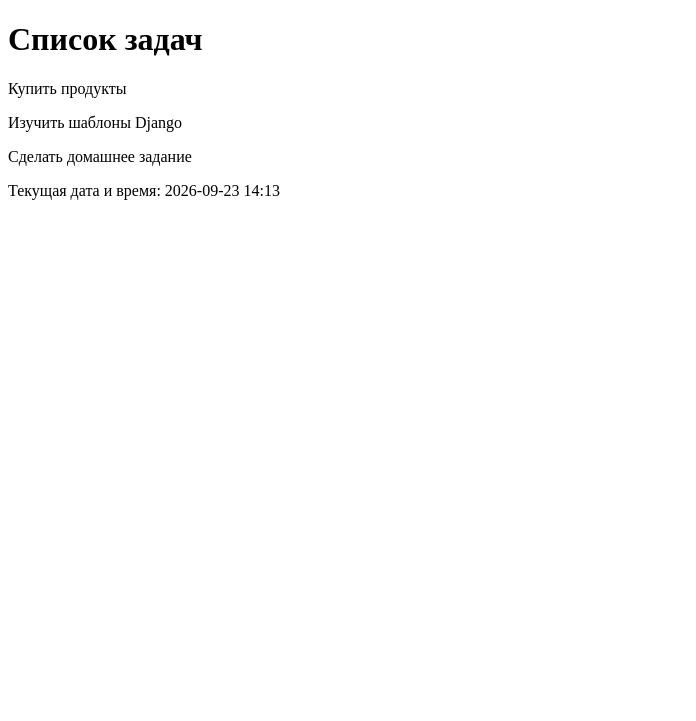
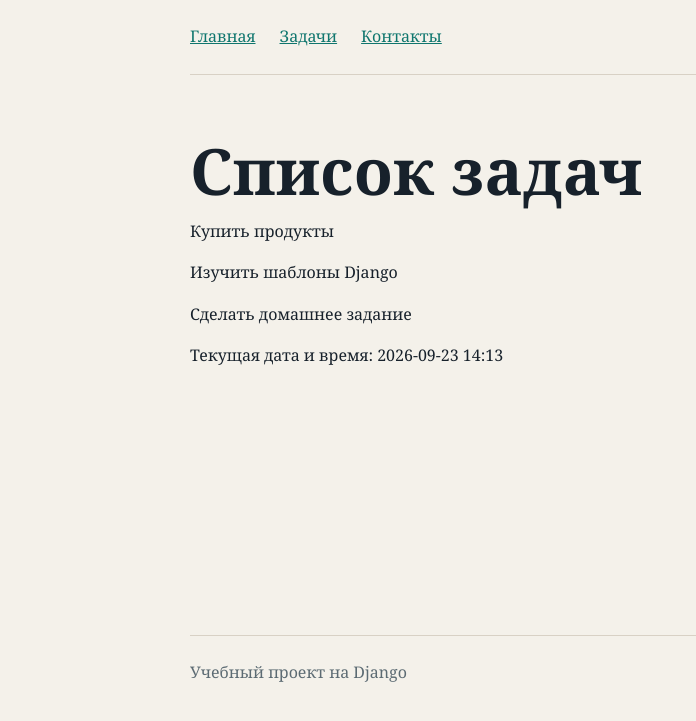
Before and after one commit to Alih5690000/someuselessrepo, a Django app: page /tasks/ in a window 1280 px wide. Shown: the top 721 px of the page, without its empty margins (0-696 px from the left). Run offline with Django 5.2, Linux system fonts and the light colour scheme.

Commit message:
Completed task

```diff
--- /dev/null
+++ b/myproject/main/static/main/css/styles.css
@@ -0,0 +1,103 @@
+:root {
+    --ink: #17212b;
+    --muted: #5c6b73;
+    --accent: #0f766e;
+    --paper: #f4f1ea;
+    --panel: #fffdf8;
+}
+
+* {
+    box-sizing: border-box;
+}
+
+body {
+    margin: 0;
+    color: var(--ink);
+    background: var(--paper);
+    font-family: Georgia, "Times New Roman", serif;
+    line-height: 1.6;
+}
+
+.site-header,
+.site-footer,
+.page-content {
+    width: min(900px, calc(100% - 32px));
+    margin: 0 auto;
+}
+
+.site-header {
+    padding: 24px 0;
+    border-bottom: 1px solid #d8d1c5;
+}
+
+nav {
+    display: flex;
+    gap: 24px;
+}
+
+a {
+    color: var(--accent);
+}
+
+.page-content {
+    min-height: 70vh;
+    padding: 64px 0;
+}
+
+.hero,
+.content-section {
+    padding: 48px;
+    background: var(--panel);
+    border: 1px solid #ded7ca;
+    box-shadow: 12px 12px 0 #dce9e3;
+}
+
+.hero {
+    display: grid;
+    grid-template-columns: 1fr 180px;
+    gap: 32px;
+    align-items: center;
+}
+
+.hero img {
+    width: 100%;
+}
+
+h1 {
+    margin: 0 0 16px;
+    font-size: clamp(2rem, 5vw, 4rem);
+    line-height: 1;
+}
+
+.eyebrow {
+    margin-top: 0;
+    color: var(--accent);
+    font: 700 0.8rem/1.2 sans-serif;
+    letter-spacing: 0.12em;
+    text-transform: uppercase;
+}
+
+.site-footer {
+    padding: 24px 0;
+    color: var(--muted);
+    border-top: 1px solid #d8d1c5;
+}
+
+@media (max-width: 600px) {
+    .page-content {
+        padding: 32px 0;
+    }
+
+    .hero,
+    .content-section {
+        padding: 28px;
+    }
+
+    .hero {
+        grid-template-columns: 1fr;
+    }
+
+    .hero img {
+        max-width: 140px;
+    }
+}
--- /dev/null
+++ b/myproject/main/templates/main/base.html
@@ -0,0 +1,25 @@
+{% load static %}
+<!doctype html>
+<html lang="ru">
+<head>
+    <meta charset="utf-8">
+    <meta name="viewport" content="width=device-width, initial-scale=1">
+    <title>{% block title %}Django project{% endblock %}</title>
+    <link rel="stylesheet" href="{% static 'main/css/styles.css' %}">
+</head>
+<body>
+    <header class="site-header">
+        <nav>
+            <a href="{% url 'home' %}">Главная</a>
+            <a href="{% url 'tasks' %}">Задачи</a>
+            <a href="{% url 'contact' %}">Контакты</a>
+        </nav>
+    </header>
+
+    <main class="page-content">
+        {% block content %}{% endblock %}
+    </main>
+
+    <footer class="site-footer">Учебный проект на Django</footer>
+</body>
+</html>
--- a/myproject/main/templates/main/tasks.html
+++ b/myproject/main/templates/main/tasks.html
@@ -1,11 +1,9 @@
-<!doctype html>
-<html lang="ru">
-<head>
-    {% load main_extras %}
-    <meta charset="utf-8">
-    <title>Задачи</title>
-</head>
-<body>
+{% extends "main/base.html" %}
+{% load main_extras %}
+
+{% block title %}Задачи{% endblock %}
+
+{% block content %}
     <h1>Список задач</h1>
 
     {% for task in tasks %}
@@ -15,5 +13,4 @@
     {% endfor %}
 
     <p>Текущая дата и время: {% now "Y-m-d H:i" %}</p>
-</body>
-</html>
+{% endblock %}
--- a/myproject/main/views.py
+++ b/myproject/main/views.py
@@ -1,5 +1,22 @@
 from django.http import HttpResponse, JsonResponse, response
 from django.shortcuts import redirect, render
+from django.views.generic import TemplateView
+
+
+class HomeView(TemplateView):
+    template_name = "main/home.html"
+    extra_context = {
+        "title": "Главная страница",
+        "intro": "Статические файлы и базовые шаблоны в Django",
+    }
+
+
+class ContactView(TemplateView):
+    template_name = "main/contact.html"
+    extra_context = {
+        "title": "Контакты",
+        "email": "student@example.com",
+    }
 
 def hello(request,id):
     response=HttpResponse(f"lmfao {id}")
--- a/myproject/myproject/urls.py
+++ b/myproject/myproject/urls.py
@@ -10,8 +10,8 @@ urlpatterns = [
     path("info/",views.request_info),
     path("par/<str:name>/<int:age>",views.parameters),
     path("blog/", include("blog.urls")),
-    path("contact-us/",views.contact_us),
-    path("tasks/", views.tasks),
-    path("",views.idk),
+    path("contact-us/", views.ContactView.as_view(), name="contact"),
+    path("tasks/", views.tasks, name="tasks"),
+    path("", views.HomeView.as_view(), name="home"),
     path("<path:unmatched_route>/", views.not_found),
 ]
```
Also changed, not shown: myproject/main/templates/main/contact.html (added, +11 -0 lines), myproject/main/templates/main/home.html (added, +15 -0 lines), myproject/main/static/main/images/django.svg (added).
